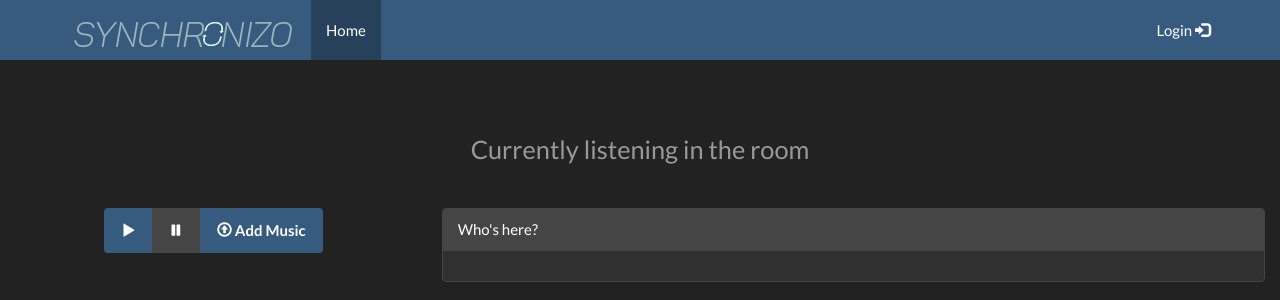
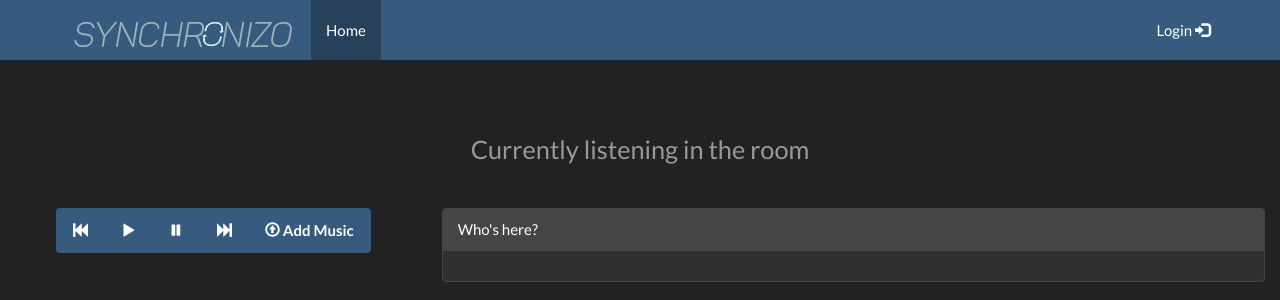
Before and after one commit to ammaraskar/synchronizo, a website: page synchronizo/views/public/room.html in a window 1280 px wide. Shown: the top 300 px of the page. Drawn offline with nearby package versions, Linux system fonts and the light colour scheme; files that its build step writes are made by us from their sources; no server answers; a script that the page names is missing.

Commit message:
Add buttons
Add a next track and previous track button to the options in room

```diff
--- a/synchronizo/views/public/room.html
+++ b/synchronizo/views/public/room.html
@@ -67,11 +67,17 @@ $( document ).ready(function() {
         <div class="row">
             <div class="col-md-4 text-center">
                 <div class="btn-group" role="group" aria-label="...">
+                  <button type="button" class="btn btn-primary btn-large" aria-label="Fast-Backward">
+                      <span class="glyphicon glyphicon-fast-backward" aria-hidden="true"></span>
+                  </button>
                     <button type="button" class="btn btn-primary btn-large" aria-label="Play">
                         <span class="glyphicon glyphicon-play" aria-hidden="true"></span>
                     </button>
-                    <button type="button" class="btn btn-default btn-large" aria-label="Pause">
+                    <button type="button" class="btn btn-primary btn-large" aria-label="Pause">
                         <span class="glyphicon glyphicon-pause" aria-hidden="true"></span>
+                    </button>
+                    <button type="button" class="btn btn-primary btn-large" aria-label="Fast-Forward">
+                        <span class="glyphicon glyphicon-fast-forward" aria-hidden="true"></span>
                     </button>
                     <button id="upload-button" class="btn btn-primary btn-large">
                         <span class="glyphicon glyphicon-upload" aria-hidden="true"></span> <b>Add Music</b>
```
